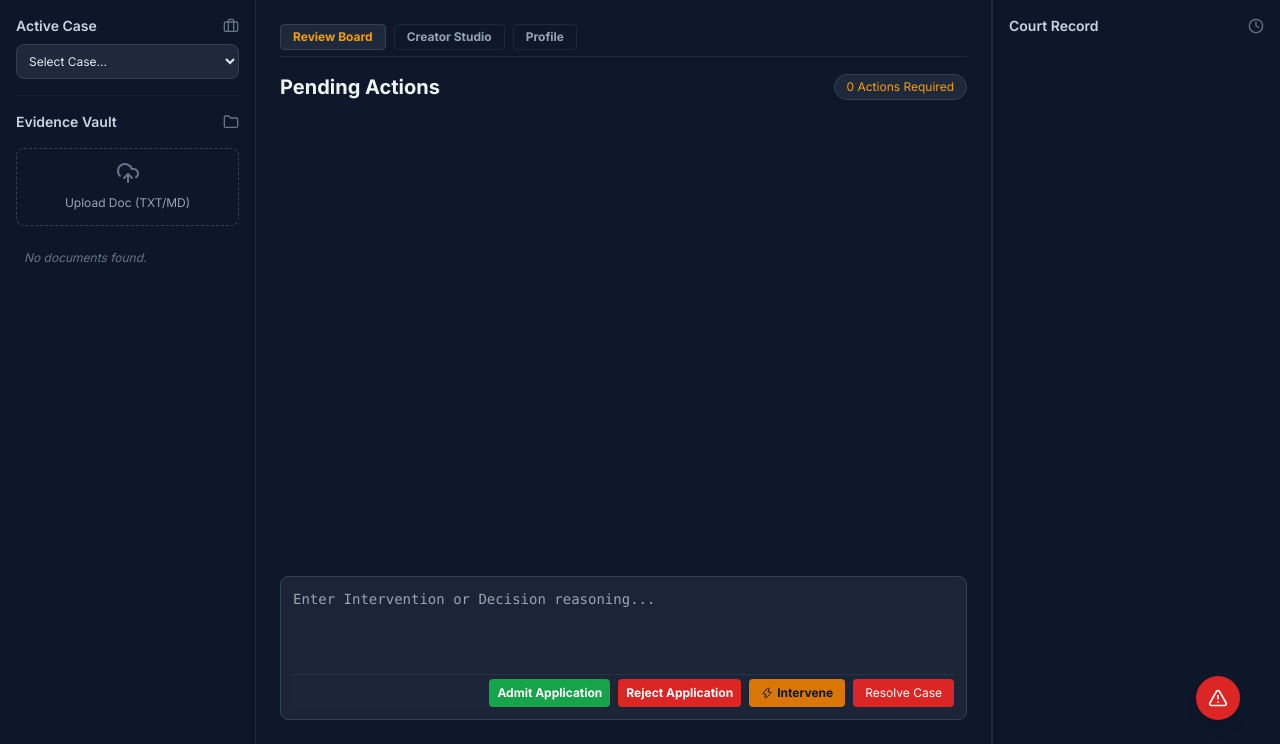
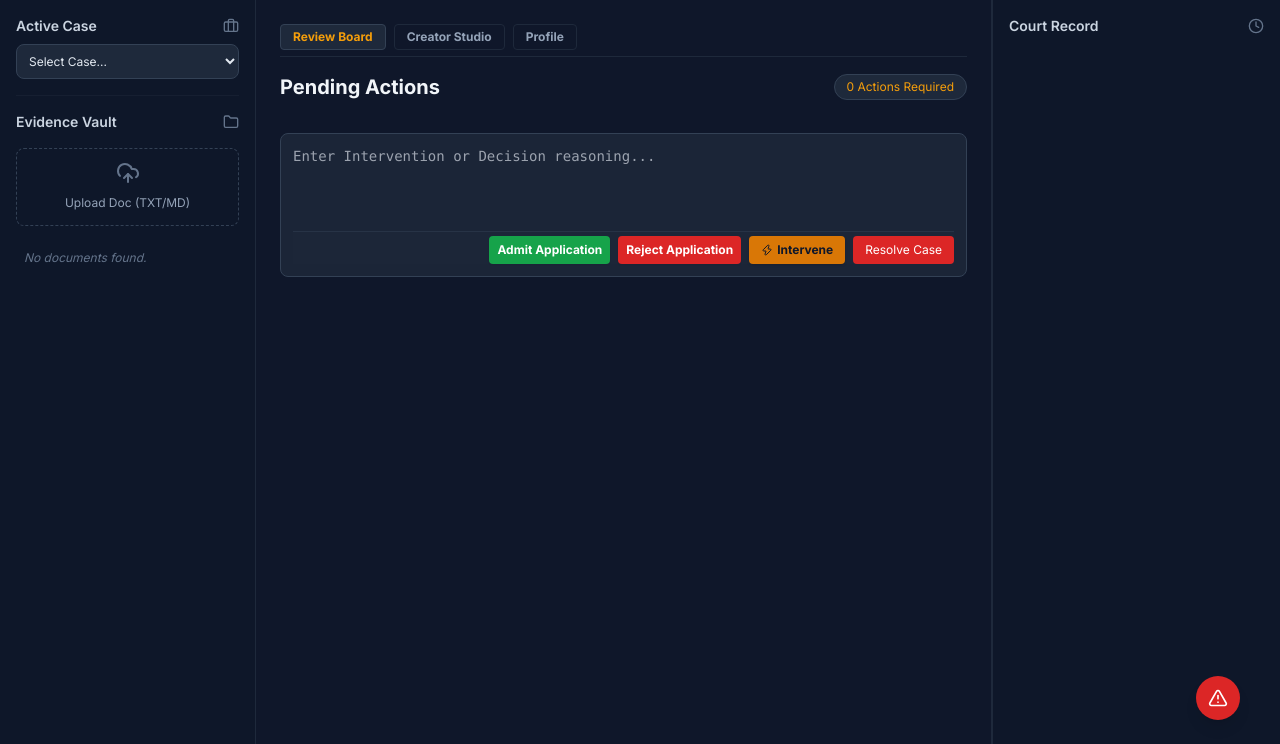
Before and after one commit to 007nishan/The-Bench, a Flask app: page /dashboard/judge in a window 1280 px wide. Shown: the part 56-800 px from the top of the page. Run offline with Flask 3, Linux system fonts and the light colour scheme; a user stored in the database is signed in; data that the repository does not hold is empty; some libraries are stand-ins or nearby versions.

Commit message:
Fix UI overlaps on Admin/Judge panels and enable PDF/Image uploads for Court Postings

```diff
--- a/flask_replica/templates/dashboard.html
+++ b/flask_replica/templates/dashboard.html
@@ -75,18 +75,18 @@
         </aside>
 
         <!-- Center Workspace -->
-        <main class="flex-1 flex flex-col p-6 overflow-hidden border-r border-slate-800">
+        <main class="flex-1 flex flex-col p-6 overflow-y-auto custom-scrollbar border-r border-slate-800">
 
             {% if role == 'admin' %}
             <!-- ADMIN VIEW: HEADQUARTERS -->
-            <div class="flex-1 flex flex-col space-y-4 overflow-hidden">
+            <div class="flex flex-col space-y-4">
                 <div class="flex items-center justify-between">
                     <h2 class="text-xl font-bold">Admin Panel</h2>
                     <span class="text-xs bg-slate-800 px-3 py-1 rounded-full border border-slate-700 text-blue-400">
                         System Overview
                     </span>
                 </div>
-                <div class="grid grid-cols-1 md:grid-cols-3 gap-6 flex-1 overflow-y-auto custom-scrollbar pr-1">
+                <div class="grid grid-cols-1 lg:grid-cols-3 gap-6 pr-1">
                     <div class="bg-slate-800/50 p-5 rounded-xl border border-slate-700/50 space-y-4 backdrop-blur-sm self-start">
                         <h3 class="font-semibold text-sm text-blue-400 flex items-center gap-2">
                             <i data-lucide="plus-circle" class="w-4 h-4"></i> Create Case
@@ -123,7 +123,7 @@
             </div>
             {% elif role == 'judge' %}
             <!-- JUDGE VIEW: THE BENCH -->
-            <div class="flex-1 flex flex-col space-y-4 overflow-hidden">
+            <div class="flex flex-col space-y-4">
                 <!-- Tabs Nav -->
                 <div class="flex gap-2 border-b border-slate-800 pb-1.5 flex-shrink-0">
                     <button onclick="switchJudgeTab('review')" id="tabReview" class="px-3 py-1 text-xs font-bold rounded bg-slate-800 border border-slate-700 text-amber-500">Review Board</button>
@@ -131,7 +131,7 @@
                     <button onclick="switchJudgeTab('profile')" id="tabProfile" class="px-3 py-1 text-xs font-bold rounded bg-slate-900 border border-slate-800 text-slate-400">Profile</button>
                 </div>
 
-                <div id="panelReview" class="flex-1 flex flex-col space-y-4 overflow-hidden">
+                <div id="panelReview" class="flex flex-col space-y-4">
                     <div class="flex items-center justify-between">
                         <h2 class="text-xl font-bold">Pending Actions</h2>
                         <span id="pendingCount" class="text-xs bg-slate-800 px-3 py-1 rounded-full border border-slate-700 text-amber-500">
@@ -155,15 +155,15 @@
                     </div>
                 </div>
 
-                <div id="panelStudio" class="hidden flex-1 flex flex-col space-y-4 overflow-y-auto custom-scrollbar">
+                <div id="panelStudio" class="hidden flex-col space-y-4">
                     <h2 class="text-xl font-bold">Creator Studio</h2>
-                    <div class="grid grid-cols-2 gap-4">
+                    <div class="grid grid-cols-1 lg:grid-cols-2 gap-4">
                         <!-- Post Article -->
                         <div class="bg-slate-840/40 p-4 rounded-xl border border-slate-700/50 space-y-2 bg-slate-900/40">
                             <h3 class="font-semibold text-sm text-slate-200 flex items-center gap-1"><i data-lucide="pen-tool" class="w-4 h-4 text-blue-400"></i> Post Article</h3>
                             <input id="artTitle" type="text" placeholder="Article Title..." class="w-full bg-slate-800 border border-slate-700 rounded p-1.5 text-xs text-slate-200">
-                            <textarea id="artContent" class="w-full h-24 bg-slate-800 border border-slate-700 rounded p-1.5 text-xs text-slate-200 resize-none" placeholder="Write content... Support articles lists."></textarea>
-                            <input id="artImage" type="text" placeholder="Image URL (Optional...)" class="w-full bg-slate-800 border border-slate-700 rounded p-1.5 text-xs text-slate-200">
+                            <textarea id="artContent" class="w-full h-24 bg-slate-800 border border-slate-700 rounded p-1.5 text-xs text-slate-200 resize-none" placeholder="Write content..."></textarea>
+                            <input id="artFile" type="file" accept="image/*,.pdf" class="w-full bg-slate-800 border border-slate-700 rounded p-1.5 text-xs text-slate-200 text-slate-400 file:mr-4 file:py-1 file:px-2 file:rounded file:border-0 file:text-xs file:font-semibold file:bg-blue-600 file:text-white hover:file:bg-blue-500 cursor-pointer">
                             <button onclick="submitArticle()" class="w-full bg-blue-600 hover:bg-blue-500 text-white rounded p-1.5 text-xs font-bold">Publish Article</button>
                         </div>
                         <!-- Post Notice -->
@@ -171,17 +171,18 @@
                             <h3 class="font-semibold text-sm text-slate-200 flex items-center gap-1"><i data-lucide="megaphone" class="w-4 h-4 text-green-400"></i> Post Notice</h3>
                             <input id="notTitle" type="text" placeholder="Headline..." class="w-full bg-slate-800 border border-slate-700 rounded p-1.5 text-xs text-slate-200">
                             <textarea id="notContent" class="w-full h-24 bg-slate-800 border border-slate-700 rounded p-1.5 text-xs text-slate-200 resize-none" placeholder="Important notice details..."></textarea>
-                            <select id="notImportance" class="w-full bg-slate-800 border border-slate-700 rounded p-1.5 text-xs text-slate-200">
+                            <select id="notImportance" class="w-full bg-slate-800 border border-slate-700 rounded p-1.5 text-xs text-slate-200 mb-2">
                                 <option value="standard">Standard Notice</option>
                                 <option value="critical">Critical Announcement</option>
                             </select>
-                            <button onclick="submitNotice()" class="w-full bg-green-600 hover:bg-green-500 text-white rounded p-1.5 text-xs font-bold">Issue Notice</button>
+                            <input id="notFile" type="file" accept="image/*,.pdf" class="w-full bg-slate-800 border border-slate-700 rounded p-1.5 text-xs text-slate-200 text-slate-400 file:mr-4 file:py-1 file:px-2 file:rounded file:border-0 file:text-xs file:font-semibold file:bg-green-600 file:text-white hover:file:bg-green-500 cursor-pointer">
+                            <button onclick="submitNotice()" class="w-full bg-green-600 hover:bg-green-500 text-white rounded p-1.5 text-xs font-bold mt-2">Issue Notice</button>
                         </div>
                     </div>
                 </div>
 
                 <!-- Profile Panel -->
-                <div id="panelProfile" class="hidden flex-1 flex flex-col space-y-4 overflow-y-auto custom-scrollbar">
+                <div id="panelProfile" class="hidden flex-col space-y-4">
                     <div class="bg-slate-800/50 p-5 rounded-xl border border-slate-700/50 space-y-4 max-w-lg bg-slate-900/40 mt-4">
                         <h3 class="font-semibold text-sm text-amber-500 flex items-center gap-1"><i data-lucide="user-cog" class="w-4 h-4"></i> Official Profile Settings</h3>
                         <div>
@@ -724,8 +725,22 @@
         async function submitArticle() {
             const title = document.getElementById('artTitle').value;
             const content = document.getElementById('artContent').value;
-            const imageUrl = document.getElementById('artImage').value;
+            const fileInput = document.getElementById('artFile');
             if (!title.trim() || !content.trim()) return alert("Title and Content required.");
+
+            let imageUrl = '';
+            // Upload attachment if present
+            if (fileInput.files.length > 0) {
+                const formData = new FormData();
+                formData.append('document', fileInput.files[0]);
+                try {
+                    const upRes = await fetch('/api/upload_doc', { method: 'POST', body: formData });
+                    if (upRes.ok) {
+                        const upData = await upRes.json();
+                        imageUrl = upData.file_url;
+                    } else { return alert("Failed to upload the appendix file."); }
+                } catch(e) { return alert("Network Error uploading attachment."); }
+            }
 
             const res = await fetch('/api/judge/post_article', {
                 method: 'POST',
@@ -737,15 +752,29 @@
                 alert("Article published successfully.");
                 document.getElementById('artTitle').value = '';
                 document.getElementById('artContent').value = '';
-                document.getElementById('artImage').value = '';
+                fileInput.value = '';
             } else { alert("Failed to publish article."); }
         }
 
         async function submitNotice() {
             const title = document.getElementById('notTitle').value;
-            const content = document.getElementById('notContent').value;
+            let content = document.getElementById('notContent').value;
             const importance = document.getElementById('notImportance').value;
+            const fileInput = document.getElementById('notFile');
             if (!title.trim() || !content.trim()) return alert("Headline and details required.");
+
+            // Upload attachment if present and append to notice text intelligently natively
+            if (fileInput && fileInput.files.length > 0) {
+                const formData = new FormData();
+                formData.append('document', fileInput.files[0]);
+                try {
+                    const upRes = await fetch('/api/upload_doc', { method: 'POST', body: formData });
+                    if (upRes.ok) {
+                        const upData = await upRes.json();
+                        content += `\n\n🔗 Appendix Link: ${upData.file_url}`;
+                    } else { return alert("Failed to upload notice attachment."); }
+                } catch(e) { return alert("Network Error uploading attachment."); }
+            }
 
             const res = await fetch('/api/judge/post_notice', {
                 method: 'POST',
@@ -757,6 +786,7 @@
                 alert("Notice issued.");
                 document.getElementById('notTitle').value = '';
                 document.getElementById('notContent').value = '';
+                if(fileInput) fileInput.value = '';
             } else { alert("Failed to issue notice."); }
         }
 
```
Also changed, not shown: flask_replica/templates/index.html (+9 -2 lines).
